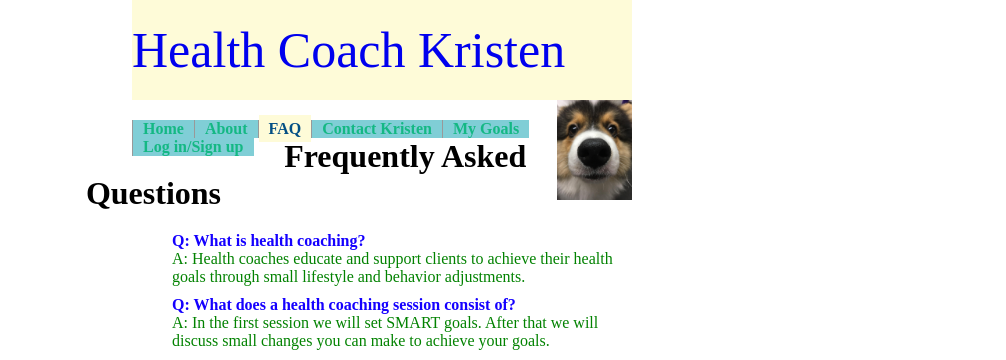
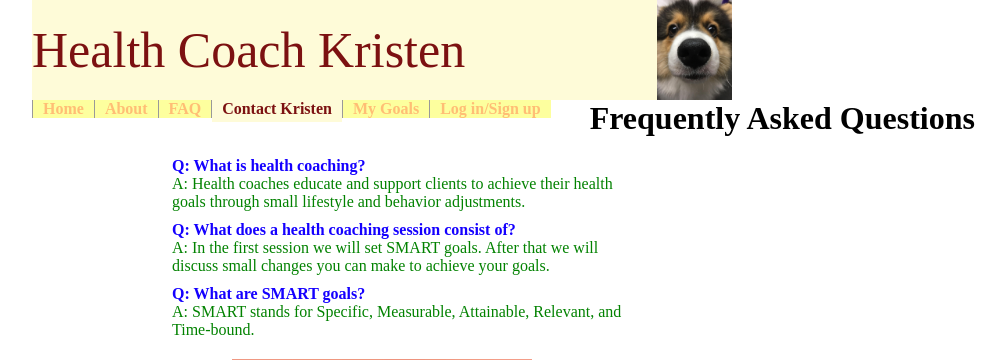
Before and after one commit to onionrings22/HealthCoachKristen, a PHP site: page /faq.php in a window 1280 px wide. Shown: the part 20-380 px from the top of the page, without its empty margins (258-1264 px from the left). Run offline with PHP 8.4, Linux system fonts and the light colour scheme.

Commit message:
Fixed header bugs

```diff
--- a/css/style.css
+++ b/css/style.css
@@ -16,7 +16,7 @@
     color: #f7786b;
 }
 #navigation li {
-    background: #80ced6;
+    background: #fdff9e;
     border-left: 1px solid #999;
     float: left;
     margin: 0;
@@ -24,34 +24,47 @@
 }
 
 #navigation a {
-    color: #14b884;
+    color: #ffbe75;
     font-weight: bold;
     padding: 5px 10px;
     text-decoration: none;
 }
 
 #navigation a:hover {
-    color: #034f84;
+    color: #7c1111;
+}
+#test {
+    background-color: #ffbe75;
 }
 
 #navigation #currentpage a {
     background: #fefbd8;
-    color: #034f84;
+    color: #7c1111;
 }
 
 #site-title {
     font-size: 50px;
     height: 100px;
     line-height: 100px;
-    color: #034f84;
+    color: #7c1111;
     background-color: #fefbd8;
+    max-width: 100%;
 }
+
+#site-title a {
+     color: #7c1111;
+ }
 #title-link:visited {
-    color: #034f84;
+    color: #7c1111;
 }
 
 #title-link {
     text-decoration: none;
+}
+
+#title-bar, #navigation{
+    max-width: 700px;
+    margin-top: 0;
 }
 
 #logo {
--- a/header.php
+++ b/header.php
@@ -2,7 +2,7 @@
     <header>
         <title>HCK - <?php echo $thisPage; ?></title>
         <link rel="stylesheet" href="css/style.css">
-        <link rel="shortcut icon" href="hck.ico">
+        <link rel="shortcut icon" href="img/hck.ico">
     </header>
     <body>
         <div id="title-bar">
@@ -12,19 +12,18 @@
             </div>
             <div id="navigation">
                 <ul>
-                    <li<?php if ($thisPage=="home") echo " id=\"currentpage\""; ?>>
+                    <li>
                         <a href="index.php">Home</a></li>
-                    <li<?php if ($thisPage=="about") echo " id=\"currentpage\""; ?>>
+                    <li>
                         <a href="about.php">About</a></li>
-                    <li<?php if ($thisPage=="faq") echo " id=\"currentpage\""; ?>>
+                    <li>
                         <a href="faq.php">FAQ</a></li>
-                    <li<?php if ($thisPage=="contact") echo " id=\"currentpage\""; ?>>
+                    <li id="currentpage">
                         <a href="contact.php">Contact Kristen</a></li>
-                    <li<?php if ($thisPage=="goals") echo " id=\"currentpage\""; ?>>
+                    <li>
                         <a href="goals.php">My Goals</a></li>
-                    <li<?php if ($thisPage=="login") echo " id=\"currentpage\""; ?>>
+                    <li>
                         <a href="login.php">Log in/Sign up</a></li>
                 </ul>
-                <span id="spacer">I</span>
             </div>
         </div>
```
Also changed, not shown: test.html (deleted, +0 -23 lines).
